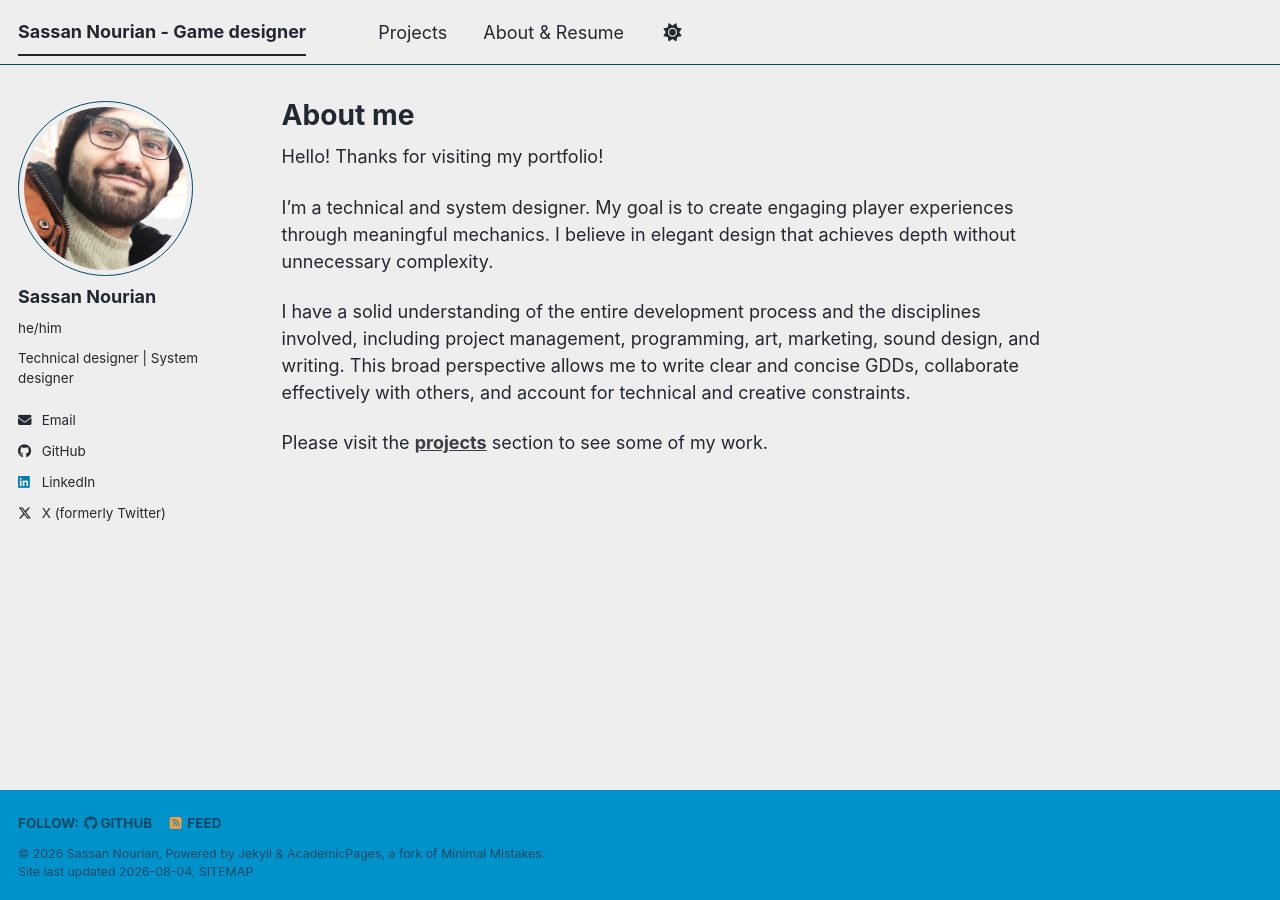
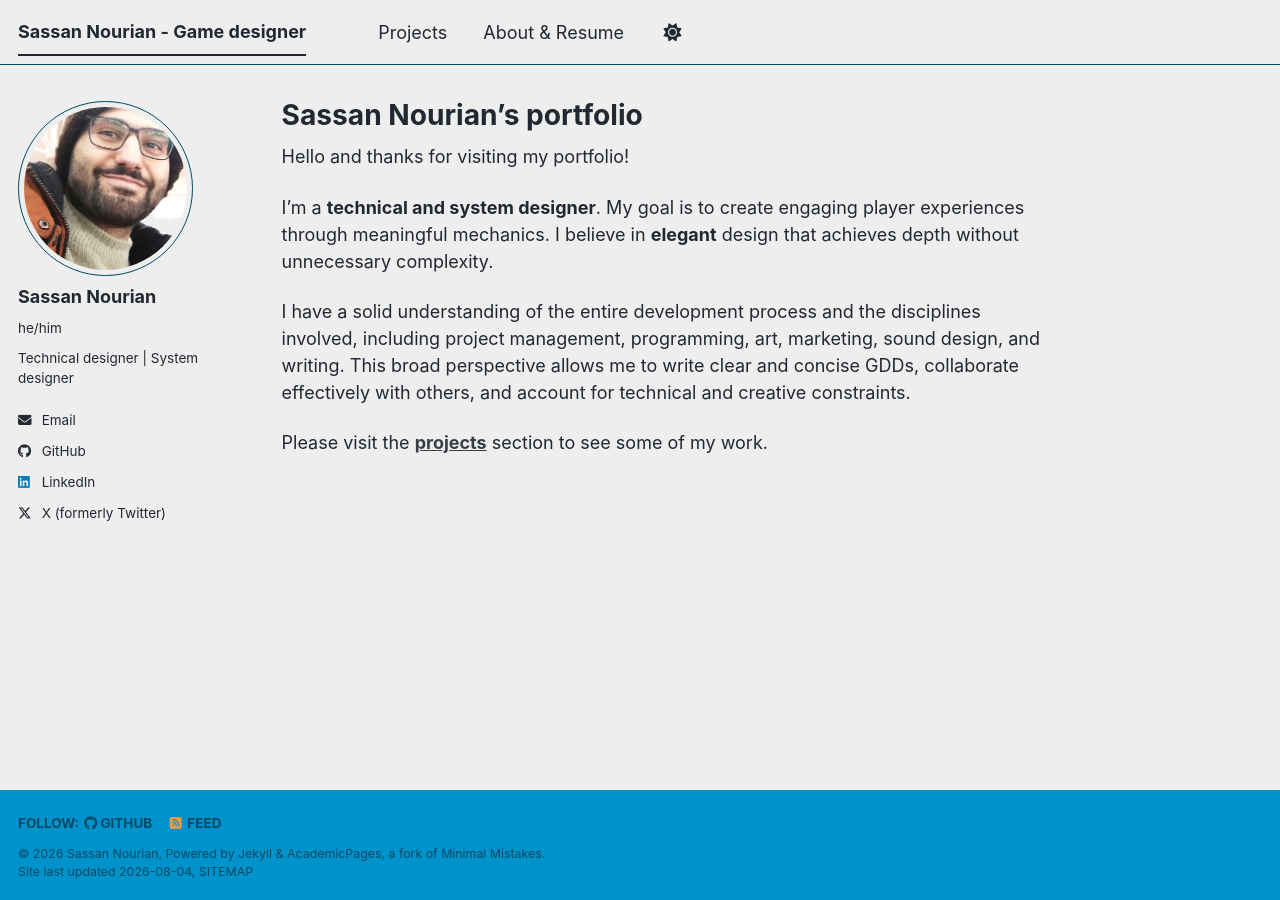
Before and after one commit to SassanTheDev/SassanTheDev.github.io, a Jekyll site: the page built from _pages/about.md, in a window 1280 px wide. Built offline with Jekyll 4.4.1, drawn with Linux system fonts in a browser that asks for light colours; a style sheet for code colours, icons or effects is not loaded.

Commit message:
Revise about page title and content
Updated title and improved text formatting for clarity.

```diff
--- a/_pages/about.md
+++ b/_pages/about.md
@@ -1,15 +1,15 @@
 ---
 permalink: /
-title: "About me"
+title: "Sassan Nourian's portfolio"
 author_profile: true
 redirect_from:
-  - /about/
-  - /about.html
+  - /main/
+  - /main.html
 ---
 
-Hello! Thanks for visiting my portfolio!
+Hello and thanks for visiting my portfolio!
 
-I'm a technical and system designer. My goal is to create engaging player experiences through meaningful mechanics. I believe in elegant design that achieves depth without unnecessary complexity.
+I'm a **technical and system designer**. My goal is to create engaging player experiences through meaningful mechanics. I believe in **elegant** design that achieves depth without unnecessary complexity.
 
 I have a solid understanding of the entire development process and the disciplines involved, including project management, programming, art, marketing, sound design, and writing. This broad perspective allows me to write clear and concise GDDs, collaborate effectively with others, and account for technical and creative constraints.
 
```
